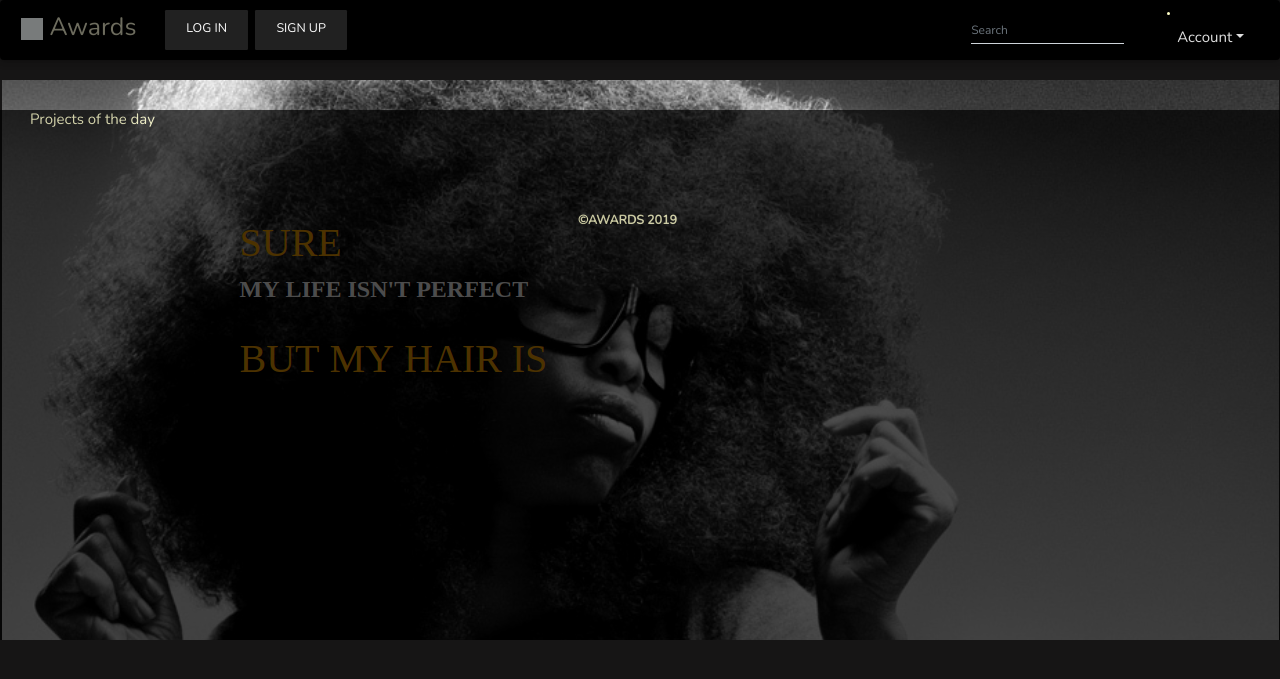
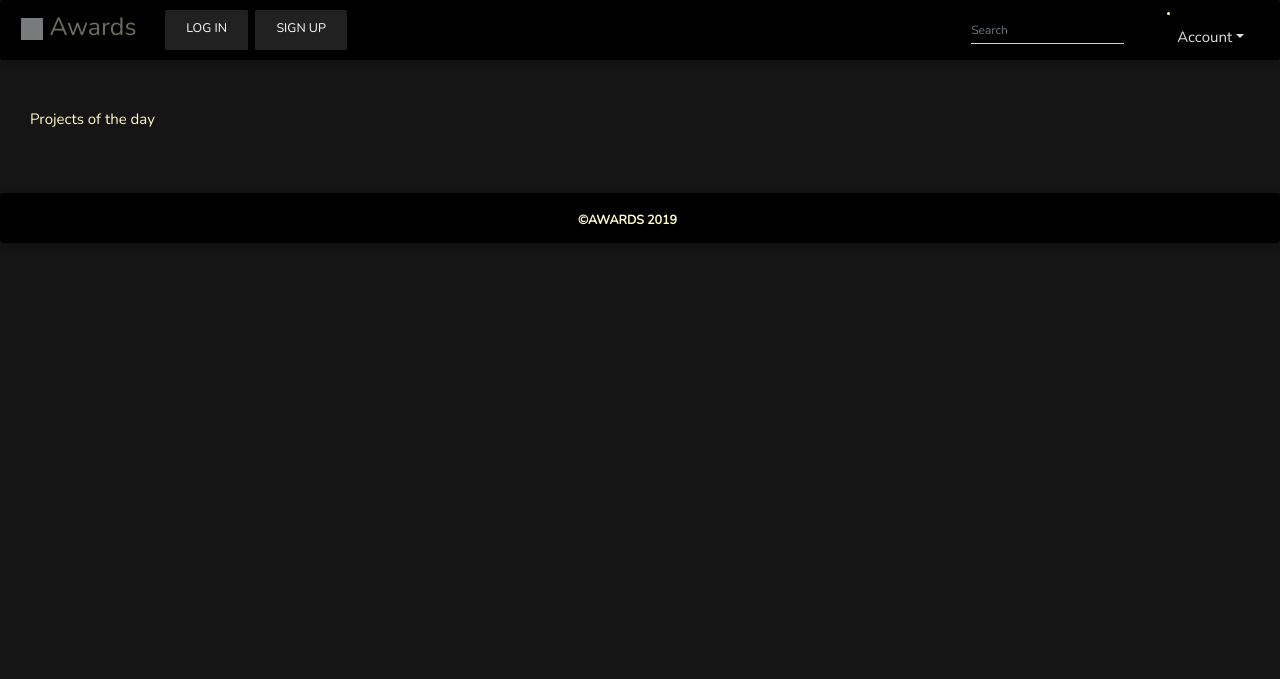
Before and after one commit to Brayooh/awards, a Django app: template Awards/templates/home.html in a window 1280 px wide. Shown: the top 679 px of the page. Run offline with Django 3.2, Linux system fonts and the light colour scheme; the template is opened without the code that fills it, so the values that code supplies are empty; some libraries are stand-ins or nearby versions; grey boxes are pictures that could not be loaded.

Commit message:
fix banner background

```diff
--- a/Awards/templates/home.html
+++ b/Awards/templates/home.html
@@ -2,12 +2,6 @@
 
 {% block content %}
 
-<div class="container-full banner content">
-<div class=" overlaybanner ">
-  <div class=" ml-5">
-
-
-</div>
 
 <section id="projects">
   <div class="container-fluid content mt-5">
```
